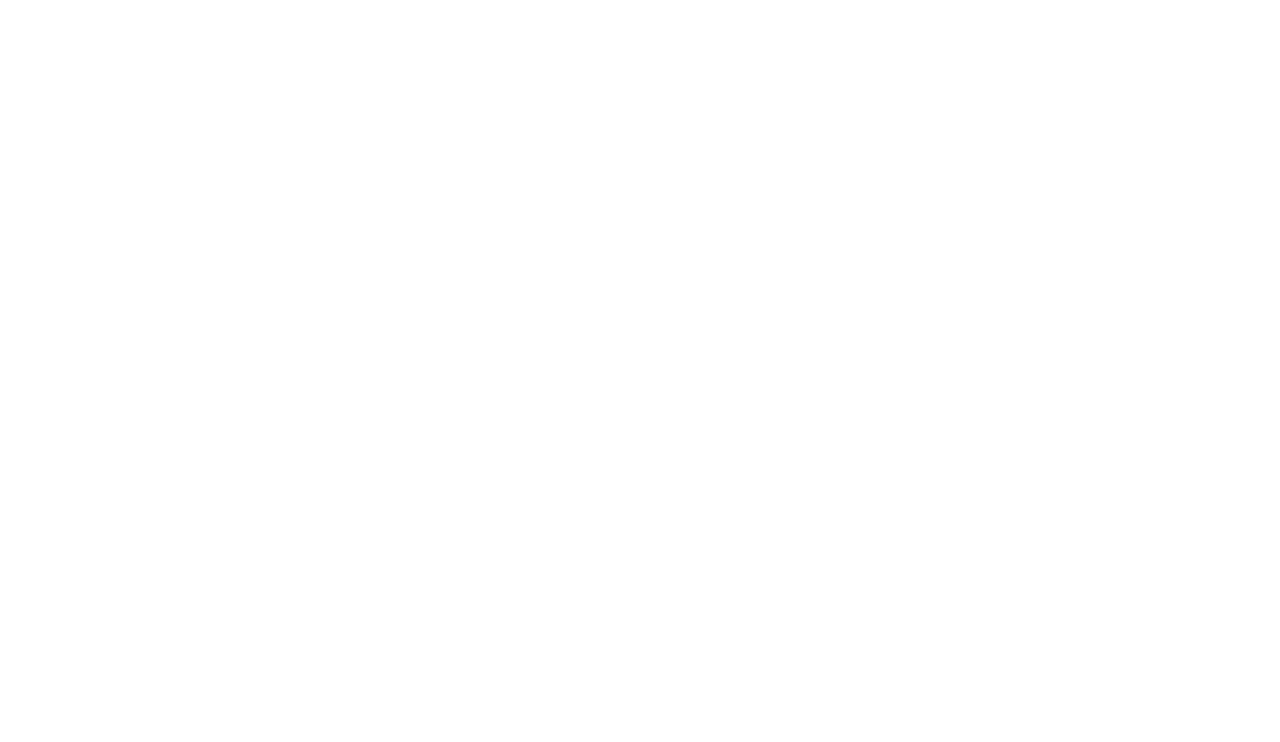
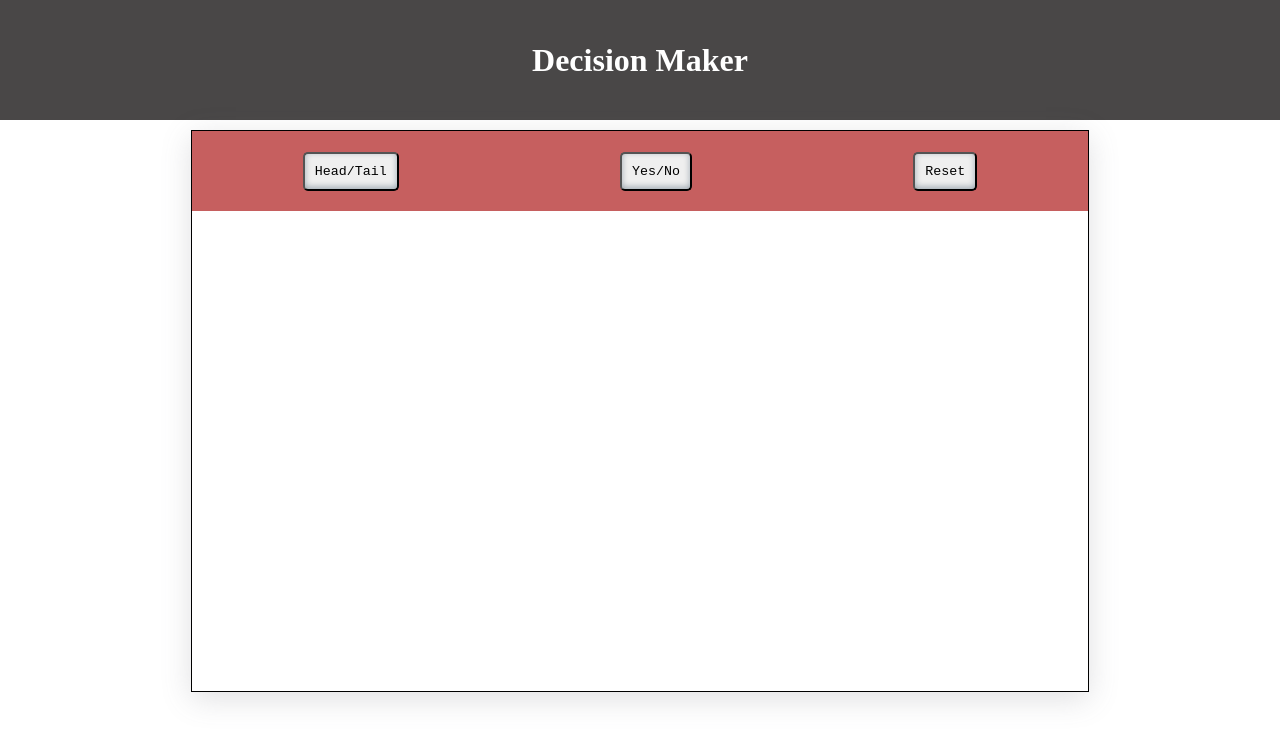
Before and after one commit to pavannetha/decision-maker-website, a plain HTML site: page index.html in a window 1280 px wide. Drawn offline with Linux system fonts and the light colour scheme.

Commit message:
done for now

```diff
--- a/index.html
+++ b/index.html
@@ -7,6 +7,21 @@
     <link rel="stylesheet" href="style.css" />
   </head>
   <body>
+    <div class="nav d-flex">
+      <h1>Decision Maker</h1>
+    </div>
+    <div class="content-box d-flex">
+      <div class="inner-box">
+        <div class="inner-nav">
+          <button class="head-tail" onclick="headTail()">Head/Tail</button>
+          <button class="yes-no" onclick="yesNO()">Yes/No</button>
+          <button class="reset" onclick="reset()">Reset</button>
+        </div>
+        <div class="desion-box d-flex" style="height: 80%">
+          <h1 class="DecisionText"></h1>
+        </div>
+      </div>
+    </div>
     <script src="script.js"></script>
   </body>
 </html>
--- a/script.js
+++ b/script.js
@@ -0,0 +1,18 @@
+let decision = document.querySelector(".DecisionText");
+
+let arrHT = ["HEAD", "TAIL"];
+let arrYN = ["YES", "NO"];
+
+function oneTwo() {
+  return Math.floor(Math.random() * 2);
+}
+
+function headTail() {
+  decision.innerHTML = arrHT[oneTwo()];
+}
+function yesNO() {
+  decision.innerHTML = arrYN[oneTwo()];
+}
+function reset() {
+  decision.innerHTML = "";
+}
--- a/style.css
+++ b/style.css
@@ -0,0 +1,42 @@
+* {
+  margin: 0;
+  padding: 0;
+}
+
+.d-flex {
+  display: flex;
+  align-items: center;
+  justify-content: center;
+}
+
+.nav {
+  height: 15vh;
+  color: white;
+  background-color: #494747;
+}
+.content-box {
+  width: 100vw;
+}
+.inner-box {
+  height: 70vh;
+  width: 70vw;
+  border: 1px solid black;
+  margin-top: 10px;
+  box-shadow: rgba(100, 100, 111, 0.2) 0px 7px 29px 0px;
+}
+.inner-nav {
+  height: 10vh;
+  background-color: #c65f5f;
+  display: flex;
+  justify-content: space-around;
+  align-items: center;
+}
+
+button {
+  padding: 10px;
+  font-family: monospace;
+  border-radius: 5px;
+  box-shadow: rgba(50, 50, 93, 0.25) 0px 50px 100px -20px,
+    rgba(0, 0, 0, 0.3) 0px 30px 60px -30px,
+    rgba(10, 37, 64, 0.35) 0px -2px 6px 0px inset;
+}
```
